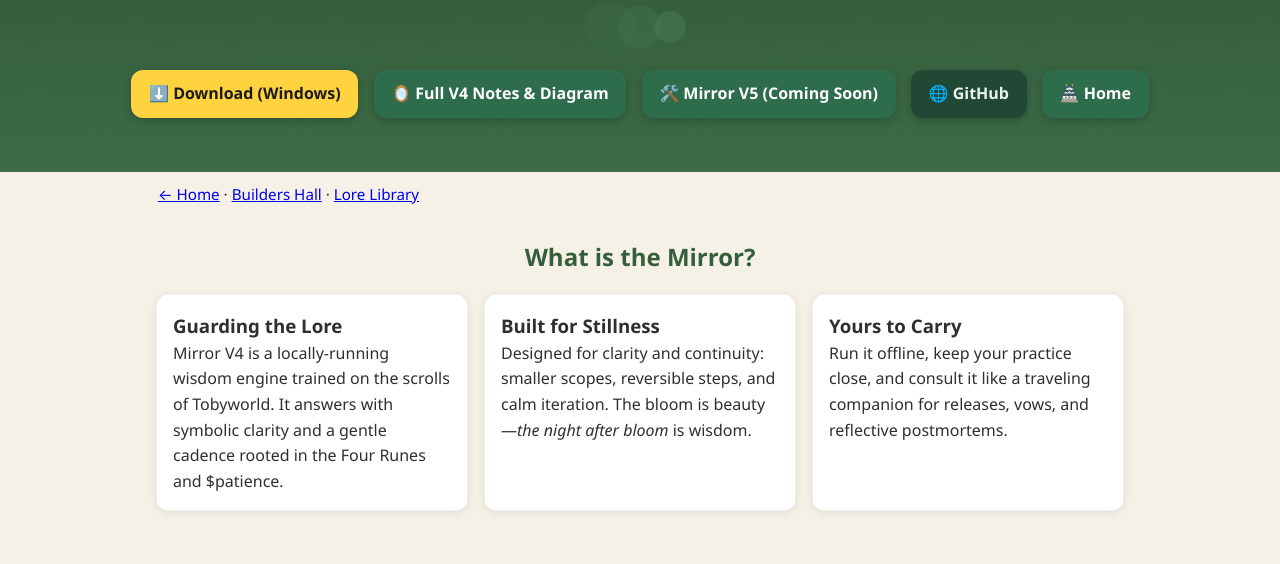
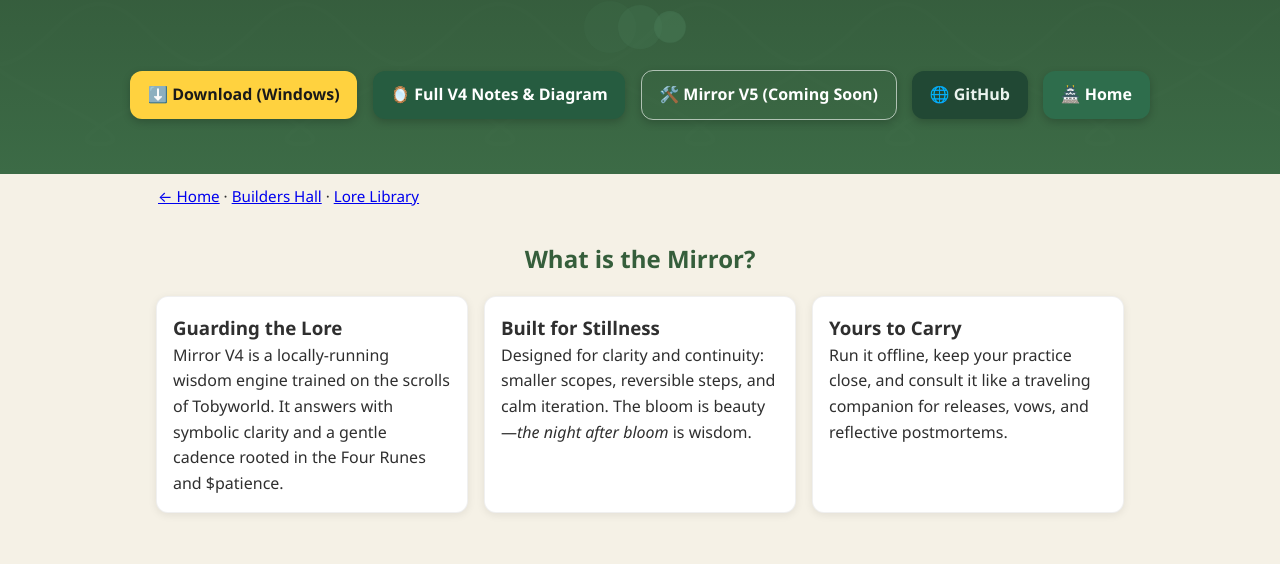
Before and after one commit to ToadAid/toadaid.github.io, a plain HTML site: page Mirror/index.html in a window 1280 px wide. Shown: the part 236-800 px from the top of the page. Drawn offline with Linux system fonts and the light colour scheme.

Commit message:
Update index.html

```diff
--- a/Mirror/index.html
+++ b/Mirror/index.html
@@ -92,8 +92,8 @@
   </div>
   <div class="hero-ctas">
     <a class="btn" href="/download/">⬇️ Download (Windows)</a>
-    <a class="btn btn-green" href="/honors/mirror-v4.html">🪞 Full V4 Notes & Diagram</a>
-    <a class="btn btn-green" href="/honors/mirror-v5.html">🛠️ Mirror V5 (Coming Soon)</a>
+    <a class="btn btn-deep" href="/honors/mirror-v4.html">🪞 Full V4 Notes & Diagram</a>
+    <a class="btn btn-outline" href="/honors/mirror-v5.html">🛠️ Mirror V5 (Coming Soon)</a>
     <a class="btn btn-dark" href="https://github.com/ToadAid/Mirror-V4" target="_blank" rel="noopener">🌐 GitHub</a>
     <a class="btn btn-green" href="/">🏯 Home</a>
   </div>
```
